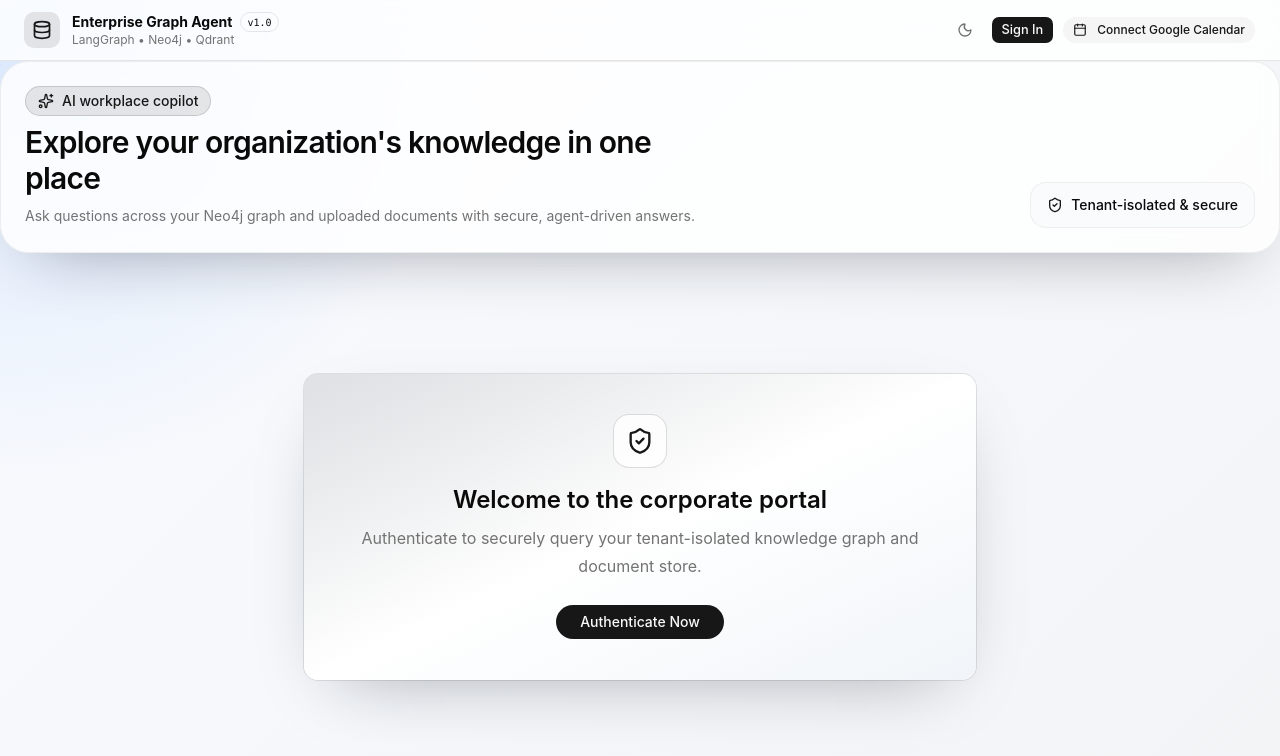
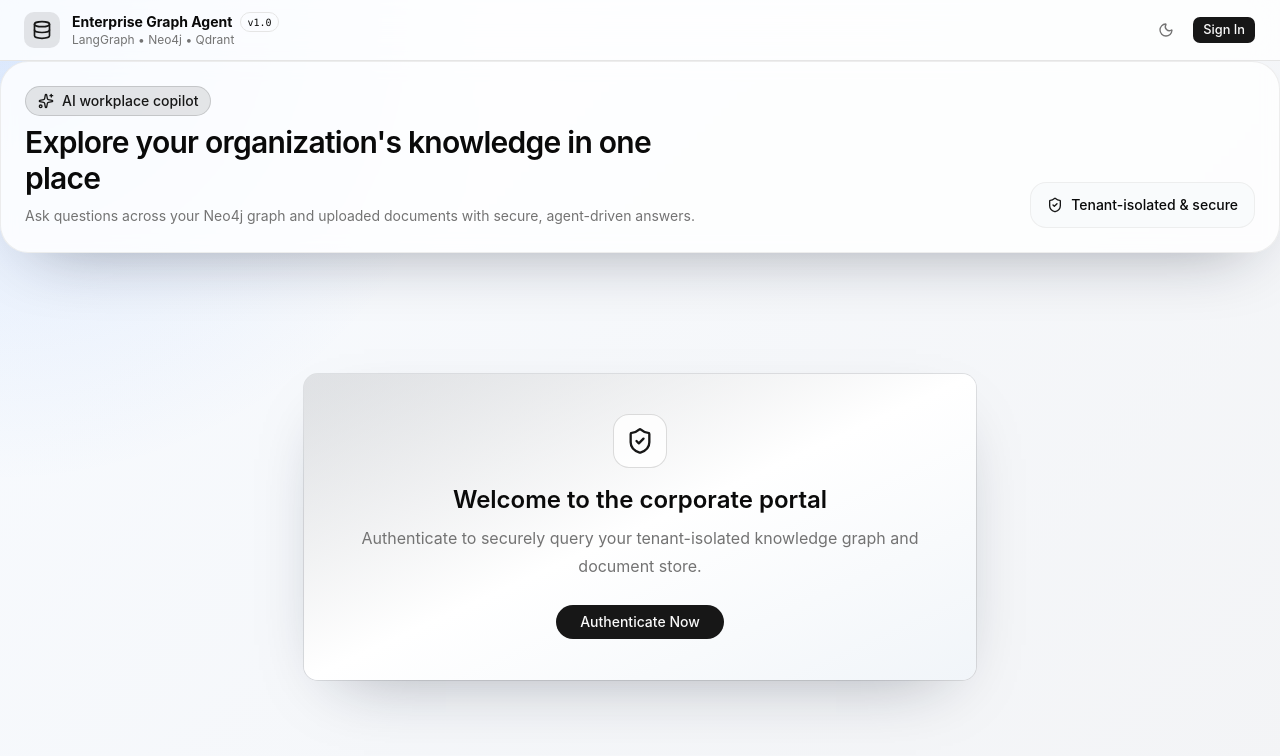
Before and after one commit to Ashish-jukaria/Ai-agent-frontend, a React (Vite) app in the folder Agent_frontend/agentfront/: page / in a window 1280 px wide. Shown: the top 756 px of the page. Built offline with nearby package versions, Linux system fonts and the light colour scheme; no server answers.

Commit message:
google calender new place

```diff
--- a/Agent_frontend/agentfront/src/components/Navbar.jsx
+++ b/Agent_frontend/agentfront/src/components/Navbar.jsx
@@ -36,11 +36,10 @@ export default function Navbar() {
         <SignedOut>
           <SignInButton mode="modal">
             <Button size="sm">Sign In</Button>
-            <GoogleCalendarConnect />
-
           </SignInButton>
         </SignedOut>
         <SignedIn>
+          <GoogleCalendarConnect />
           <UserButton afterSignOutUrl="/" />
         </SignedIn>
       </div>
```
